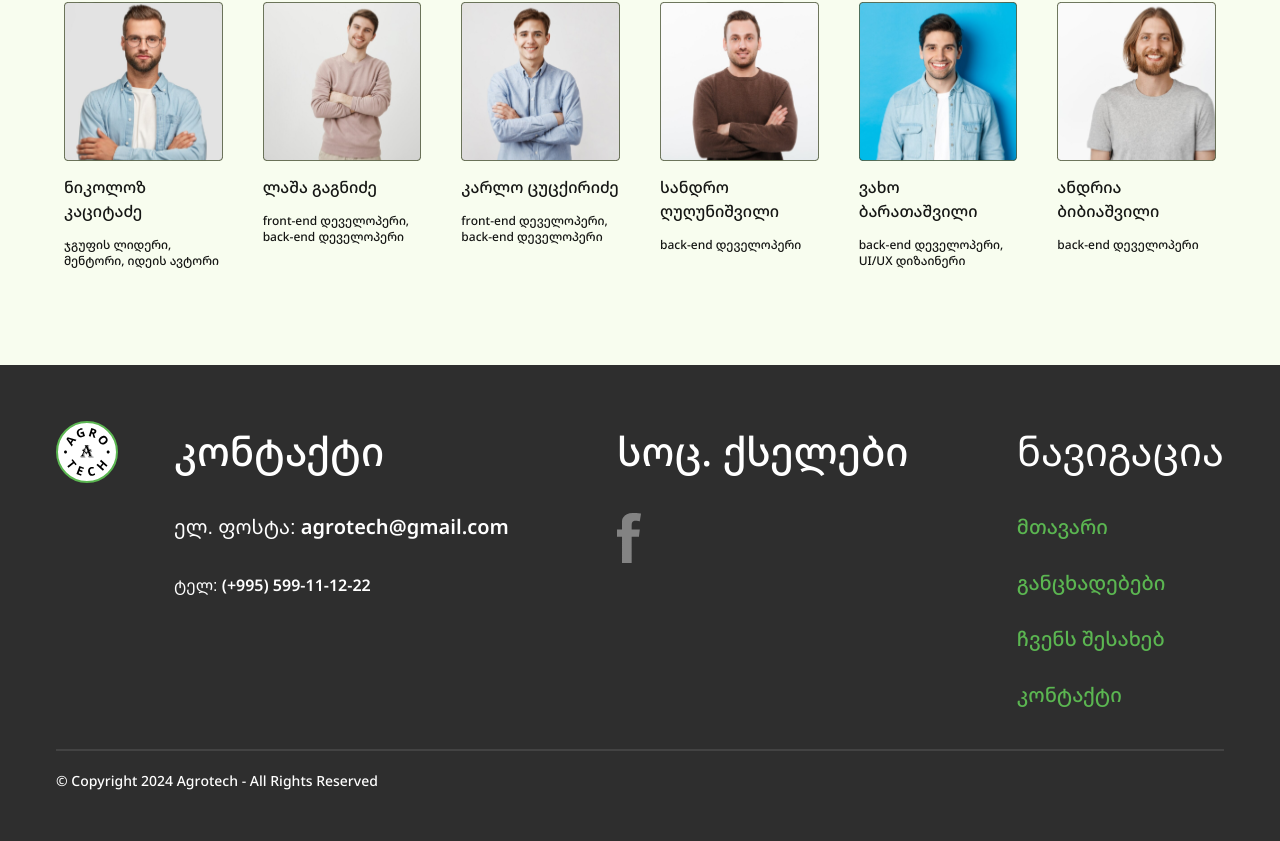
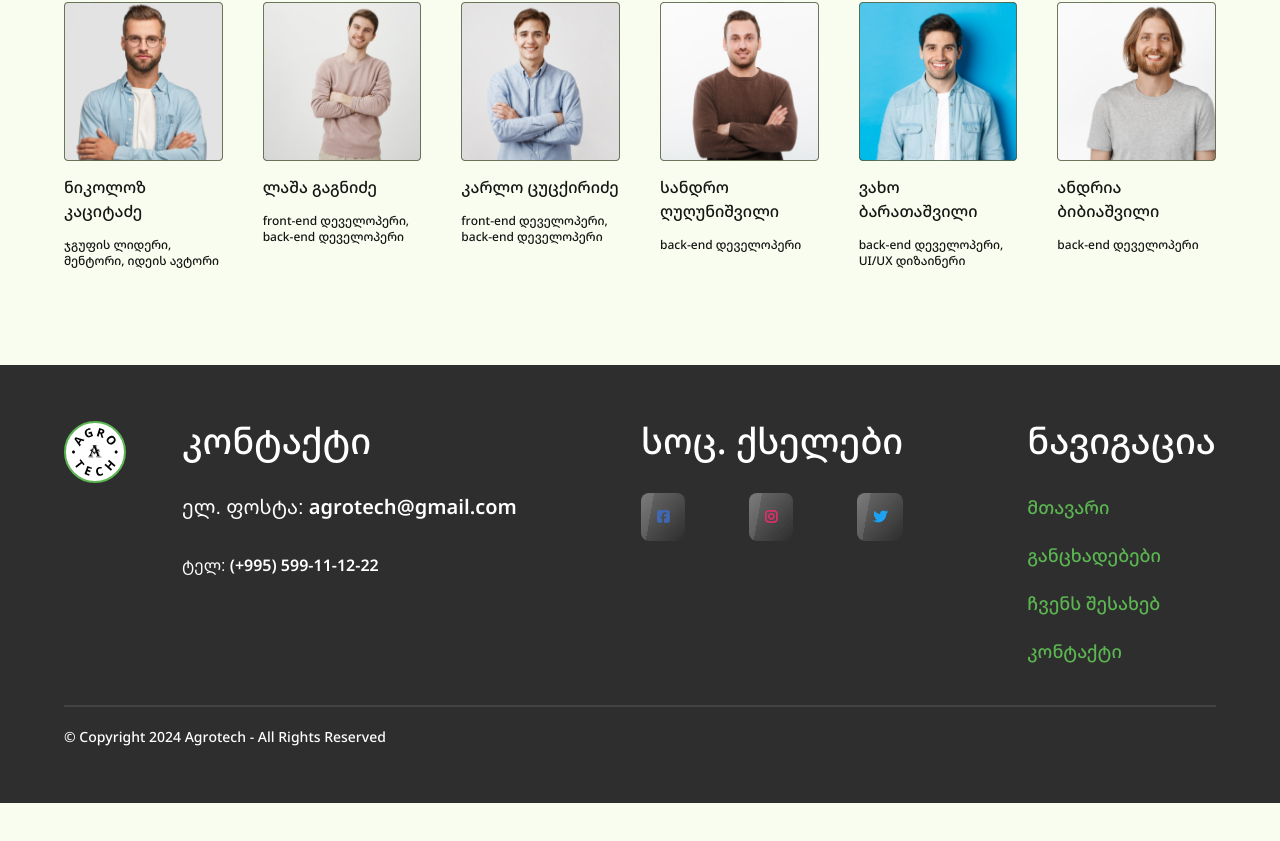
Before and after one commit to agrotech-ge/agro-tech-front, a Vue app: page / in a window 1280 px wide. Shown: the part 2279-3120 px from the top of the page. After the commit the page ends 3082 px from the top, so only its background shows below. Built offline with nearby package versions, Linux system fonts and the light colour scheme.

Commit message:
footer social links.

```diff
--- a/index.html
+++ b/index.html
@@ -4,6 +4,10 @@
     <meta charset="UTF-8"/>
     <meta name="viewport" content="width=device-width, initial-scale=1.0"/>
     <title>Agro Tech</title>
+    <script
+            src="https://kit.fontawesome.com/ad357eddcd.js"
+            crossorigin="anonymous"
+    ></script>
 </head>
 <body>
 <div id="app"></div>
--- a/src/components/footer/Contact.vue
+++ b/src/components/footer/Contact.vue
@@ -1,6 +1,6 @@
 <template>
   <div class="flex flex-col gap-y-8 text-white">
-    <p class="font-medium text-[40px]">კონტაქტი</p>
+    <p class="text-4xl font-medium">კონტაქტი</p>
 
     <p class="text-xl">ელ. ფოსტა: <span class="font-semibold">agrotech@gmail.com</span></p>
 
--- a/src/components/footer/FooterComponent.vue
+++ b/src/components/footer/FooterComponent.vue
@@ -6,7 +6,7 @@ import Copyright from "./Copyright.vue"
 </script>
 
 <template>
-  <footer class="px-14 py-14 bg-[#2E2E2E] flex flex-col gap-y-10">
+  <footer class="px-16 py-14 bg-[#2E2E2E] flex flex-col gap-y-10">
     <div class="flex items-start gap-x-14">
       <img src="/src/assets/logos/agro-tech.svg" alt="agro tech logo">
 
--- a/src/components/footer/NavigationLinks.vue
+++ b/src/components/footer/NavigationLinks.vue
@@ -1,16 +1,16 @@
 <script setup>
-import useNavigation from "/src/composables/useNavigation.js"
+import useNavigation from "/src/composables/useNavigation"
 
 const {routes} = useNavigation()
 </script>
 
 <template>
   <div class="flex flex-col gap-y-8">
-    <p class="text-white text-[40px]">ნავიგაცია</p>
+    <p class="text-white font-medium text-4xl">ნავიგაცია</p>
 
-    <nav class="flex flex-col gap-y-7">
+    <nav class="flex flex-col gap-y-5">
       <router-link v-for="(route, index) in routes.slice(0, 4)" :key="index" :to="route.path"
-                   class="text-xl font-medium text-primary" v-text="route.title"/>
+                   class="text-lg font-medium text-primary" v-text="route.title"/>
     </nav>
   </div>
 </template>
--- a/src/components/footer/SocialLinks.vue
+++ b/src/components/footer/SocialLinks.vue
@@ -1,9 +1,15 @@
+<script setup>
+import useNavigation from "/src/composables/useNavigation"
+
+const {links} = useNavigation()
+</script>
+
 <template>
   <div class="flex flex-col gap-y-8">
-    <p class="font-medium text-white text-[40px]">სოც. ქსელები</p>
+    <p class="text-4xl font-medium text-white">სოც. ქსელები</p>
 
-    <div class="flex items-center">
-      <img src="/src/assets/logos/facebook.svg" alt="facebook logo">
+    <div class="flex items-center justify-between">
+      <a v-for="(link, index) in links" :key="index" :href="link.url" target="_blank" v-html="link.icon"/>
     </div>
   </div>
 </template>
--- a/src/composables/useNavigation.js
+++ b/src/composables/useNavigation.js
@@ -1,6 +1,6 @@
 import {ref} from "vue"
 
-const useNavigation = () => {
+export default function useNavigation() {
     const routes = ref([
         {
             title: 'მთავარი',
@@ -24,7 +24,20 @@ const useNavigation = () => {
         }
     ])
 
-    return {routes}
+    const links = [
+        {
+            url: '#',
+            icon: '<i class="btn glass fa-brands fa-square-facebook text-[#4267B2]"/>'
+        },
+        {
+            url: '#',
+            icon: '<i class="btn glass fa-brands fa-instagram text-[#E1306C]"/>'
+        },
+        {
+            url: '#',
+            icon: '<i class="btn glass fa-brands fa-twitter text-[#1DA1F2]"/>'
+        }
+    ]
+
+    return {routes, links}
 }
-
-export default useNavigation
```
